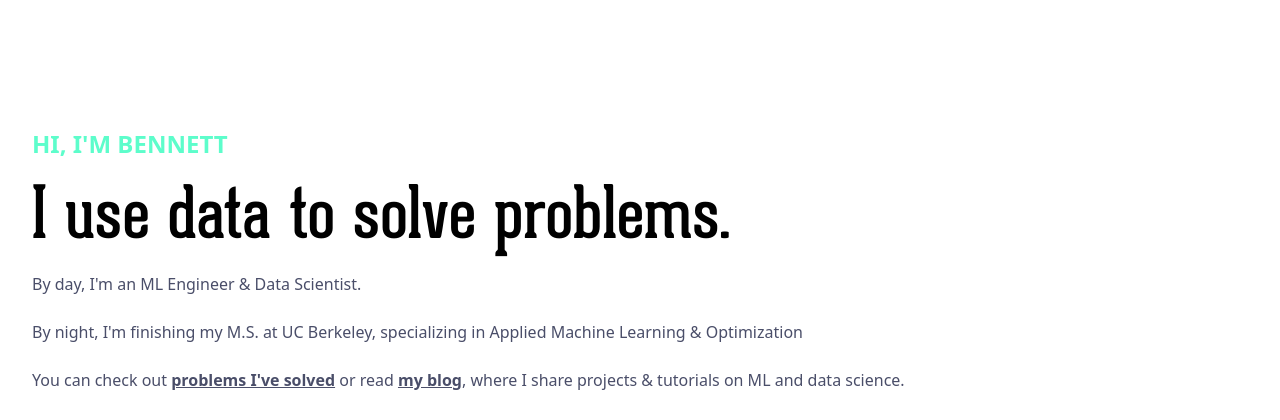
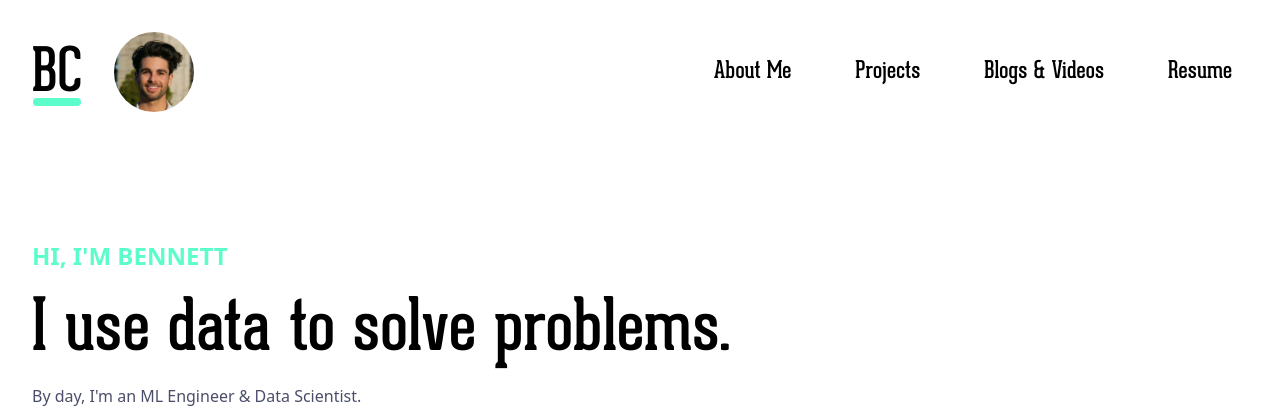
Before and after one commit to bennettcolecohen/bcc-portfolio, a FastAPI app: page / in a window 1280 px wide. Shown: the top 420 px of the page. Run offline with FastAPI, Linux system fonts and the light colour scheme; style sheets or scripts are compiled from the project's sources.

Commit message:
new home

```diff
--- a/templates/index.html
+++ b/templates/index.html
@@ -37,7 +37,34 @@
         </style>
     </head>
     <body class="px-8">
-        <div id="header"></div>
+        <header class="font-prim text-prim container items-center flex justify-between mt-8">
+            <div>
+                <a href="/" class="flex items-center">
+                    <div>
+                        <span class="self-center text-6xl whitespace-nowrap ">BC</span>
+                        <div class="h-2 w-12 bg-sea text-center -my-2 mx-auto rounded-full"></div>
+                    </div>
+                <img src="./static/public/headshot.jpg" class="ml-8 h-20 w-20 rounded-full" alt="Bennett Cohen Headshot">
+                </a>
+            </div>
+            <button class="md:hidden" id="toggle">
+                <svg xmlns="http://www.w3.org/2000/svg" class="h-6 w-6" fill="none" viewBox="0 0 24 24" stroke="currentColor" stroke-width="2">
+                    <path stroke-linecap="round" stroke-linejoin="round" d="M4 6h16M4 12h16m-7 6h7" />
+                </svg>
+            </button>
+
+            <div id = 'nav' class="fixed top-20 -right-full md:right-0 transition-all bg-sea rounded-2xl md:rounded-none px-16 md:px-0 md:bg-white md:relative md:top-0">
+                <ul class="flex flex-col p-4 py-20 md:py-4 md:flex-row text-2xl space-y-10 md:space-y-0 md:space-x-16">
+                    <li><a href="" class="link link-underline link-underline-black text-prim">About Me</a></li>
+                    <li><a href="" class="link link-underline link-underline-black text-prim">Projects</a></li>
+                    <li><a href="" class="link link-underline link-underline-black text-prim">Blogs & Videos</a></li>
+                    <li><a href="" class="link link-underline link-underline-black text-prim">Resume</a></li>
+
+                </ul>
+            </div>
+
+
+        </header>
 
         <div class='mt-10 md:mt-32'>
             <div class=" text-sea font-semibold text-lg md:text-2xl">HI, I'M BENNETT</div>
```
